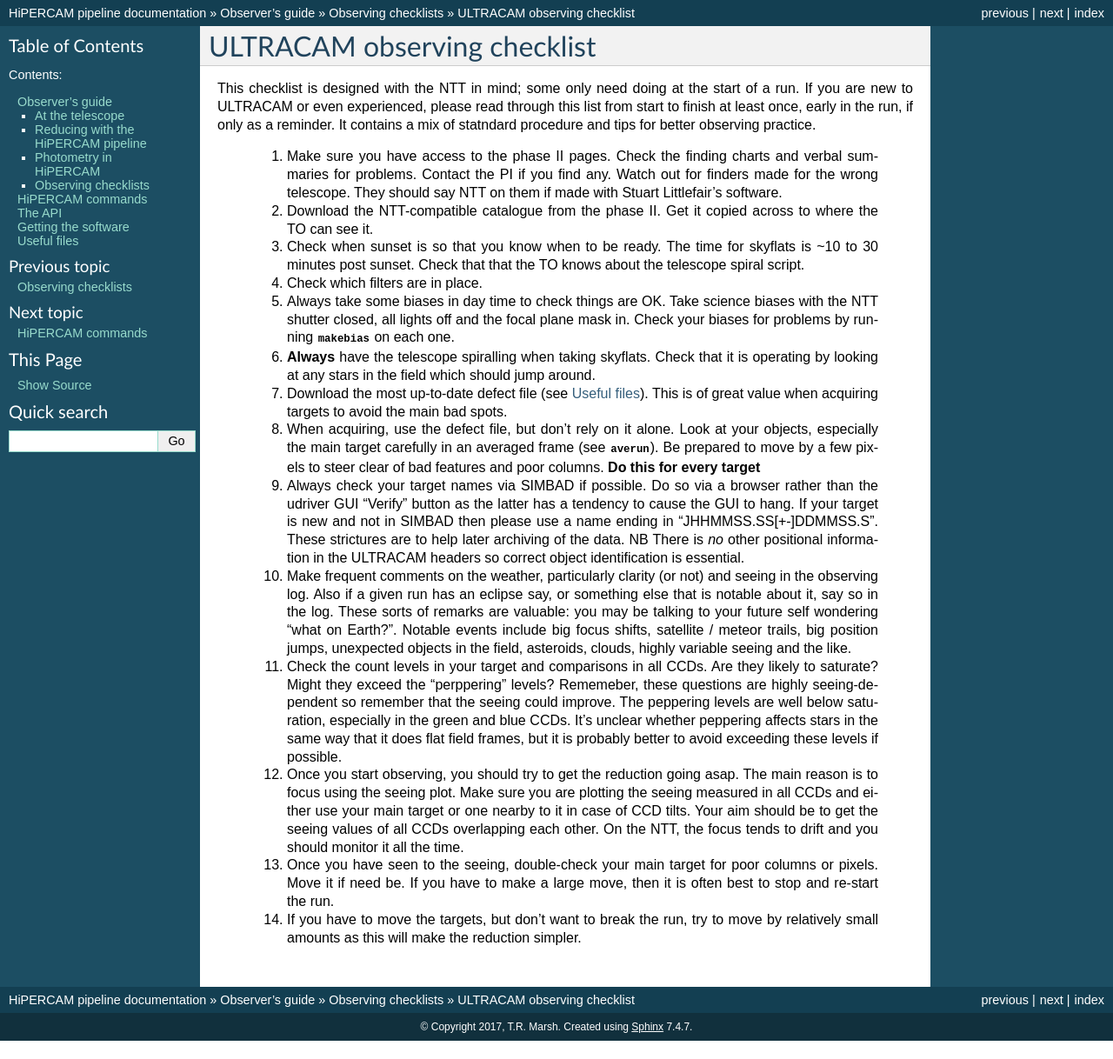
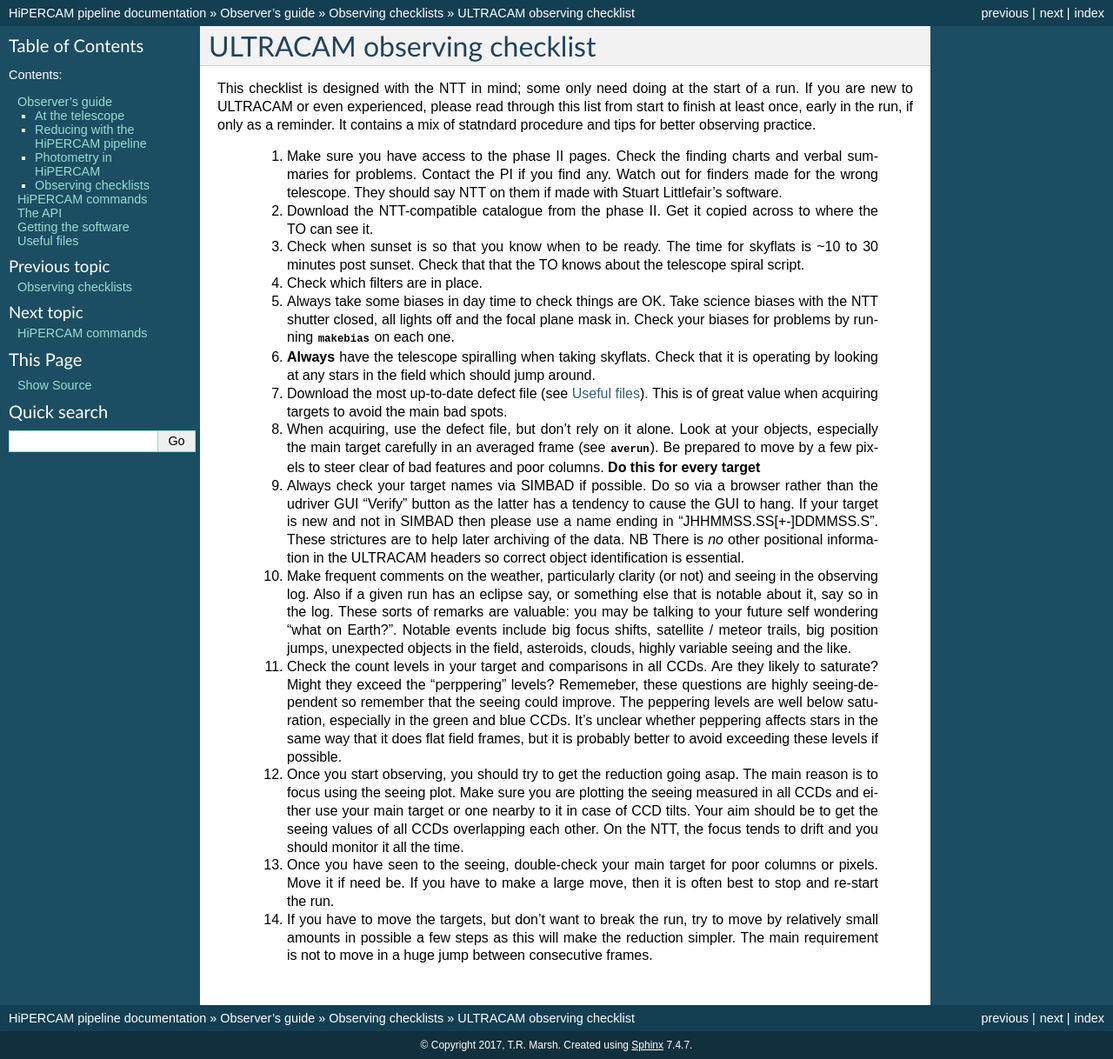
Before and after one commit to HiPERCAM/hipercam, a Sphinx documentation site: the page built from docs/ultracam_checklist.rst, in a window 1280 px wide. Shown: the whole page at 87% size. Built offline with Sphinx 7.4.7, drawn with Linux system fonts in a browser that asks for light colours; formulas are drawn with MathJax 3; before the commit the page ends 1197 px from its top, so only the background shows below that.

Commit message:
and another little doc update

```diff
--- a/docs/ultracam_checklist.rst
+++ b/docs/ultracam_checklist.rst
@@ -77,4 +77,6 @@
      then it is often best to stop and re-start the run.
 
   #. If you have to move the targets, but don't want to break the run, try to
-     move by relatively small amounts as this will make the reduction simpler.
+     move by relatively small amounts in possible a few steps as this will
+     make the reduction simpler. The main requirement is not to move in a huge
+     jump between consecutive frames.
```
